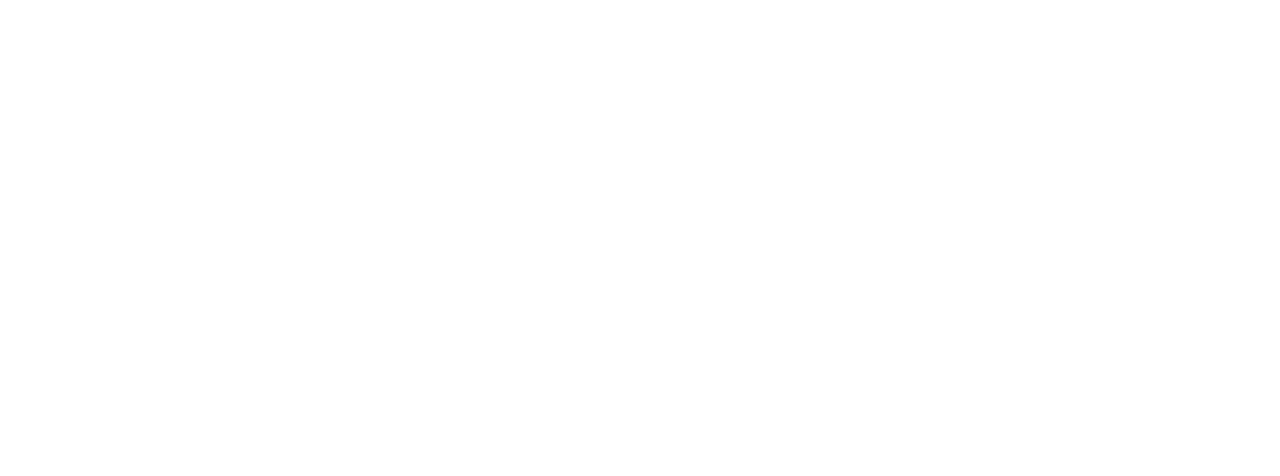
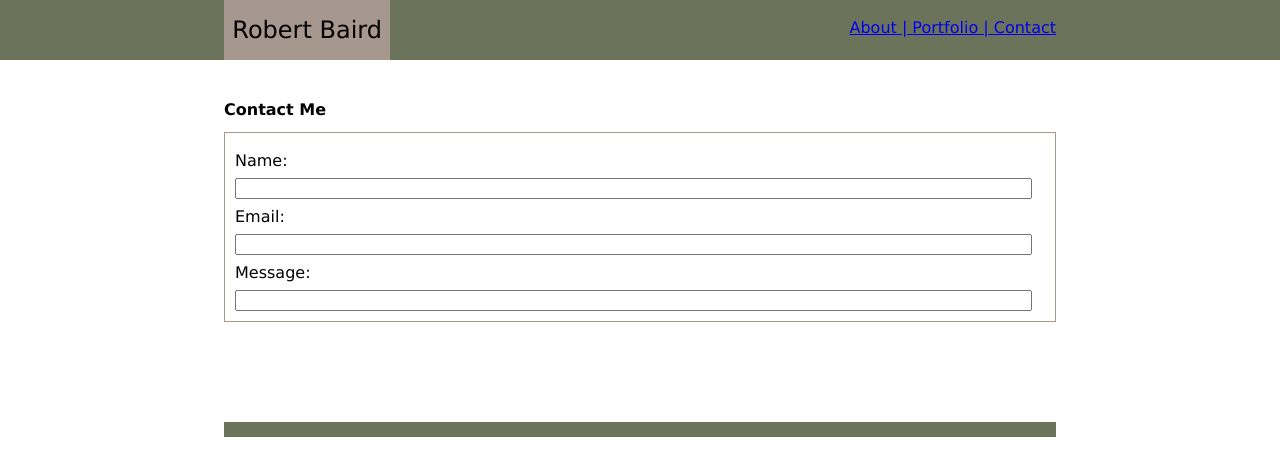
Before and after one commit to rbaird2001/hwBasic-Portfolio, a plain HTML site: page contact.html in a window 1280 px wide. Drawn offline with Linux system fonts and the light colour scheme.

Commit message:
Contact.html added and minor mods to index. style.css supports contact.html

```diff
--- a/assets/css/style.css
+++ b/assets/css/style.css
@@ -25,9 +25,20 @@ p{
     font-size: 2.25em;
 }
 
+form{
+    margin-bottom: 10px;
+    margin-top: 10px;
+}
+
+input{
+    margin-top: 8px;
+    margin-left: 10px;
+    width: 95%
+}
+
 .mainContentContainer{
     margin: 0px auto;
-    width: 80%;
+    width: 65%;
 }
 
 .linkList{
@@ -51,19 +62,44 @@ p{
     margin-top: 100px;
 }
 
-#divHeadingBackground{
+.formContainer{
+    border-style: solid;
+    border-color: #A6978F;
+    border-width: 1px;
+    font-size: 2em;
+}
+
+.formLabel{
+    display: inline-block;
+    margin-left: 10px;
+    margin-top: 8px;
+}
+
+/*
+.formTextIn{
+    width: 95%;
+    margin-top: 8px;
+    margin-left: 10px;
+}
+*/
+.formMultilineIn{
+    margin-top: 8px;
+    margin-left: 10px;
+}
+
+.divHeadingBackground{
     margin: 0;
     width: 100%;
     background-color: #6B735A;
     margin-bottom: 40px;
 }
 
-#divHeading{
+.divHeading{
     margin: 0px auto;
-    width: 80%;
+    width: 65%;
 }
 
-#divHeadingNamebox{
+.divHeadingNamebox{
     display: inline-block;
     background-color: #A6978F;
     width: 20%;
--- a/contact.html
+++ b/contact.html
@@ -0,0 +1,44 @@
+<!DOCTYPE html>
+<html lang="en">
+<head>
+    <meta charset="UTF-8">
+    <meta name="viewport" content="width=device-width, initial-scale=1.0">
+    <meta http-equiv="X-UA-Compatible" content="ie=edge">
+    <title>Contact</title>
+    <link rel="stylesheet" href="assets/css/style.css">
+</head>
+<body>
+<div class="divHeadingBackground">
+    <div class="divHeading">
+        <div class="divHeadingNamebox">
+           <h1 id="h1Name">Robert Baird</h1>
+        </div>
+        <div class="linkList">
+            <ul>
+                <li><a href="index.html">About | </a></li>
+                <li><a href="portfolio.html">Portfolio | </a></li>
+                <li><a href="contact.html">Contact</a></li>
+            </ul>
+        </div>
+    </div>
+</div>
+<span class="floatClear"></span>
+
+<div class=mainContentContainer>
+
+    <h2>Contact Me</h2>
+    <div class="formContainer">
+        <form action="" id="formContact">
+                <span class=formLabel>Name: <br></span>
+                <input type="text" class="formTextIn"> <br>
+                <span class=formLabel>Email: <br></span>
+                <input type="text" class="formTextIn"> <br>
+                <span class=formLabel>Message: <br></span>
+                <input type="text" class="formMultilineIn"> <br>
+        </form>
+    </div>
+
+    <div class="footerBackground"></div>
+
+
+</div>
```
Also changed, not shown: index.html (+4 -4 lines).
